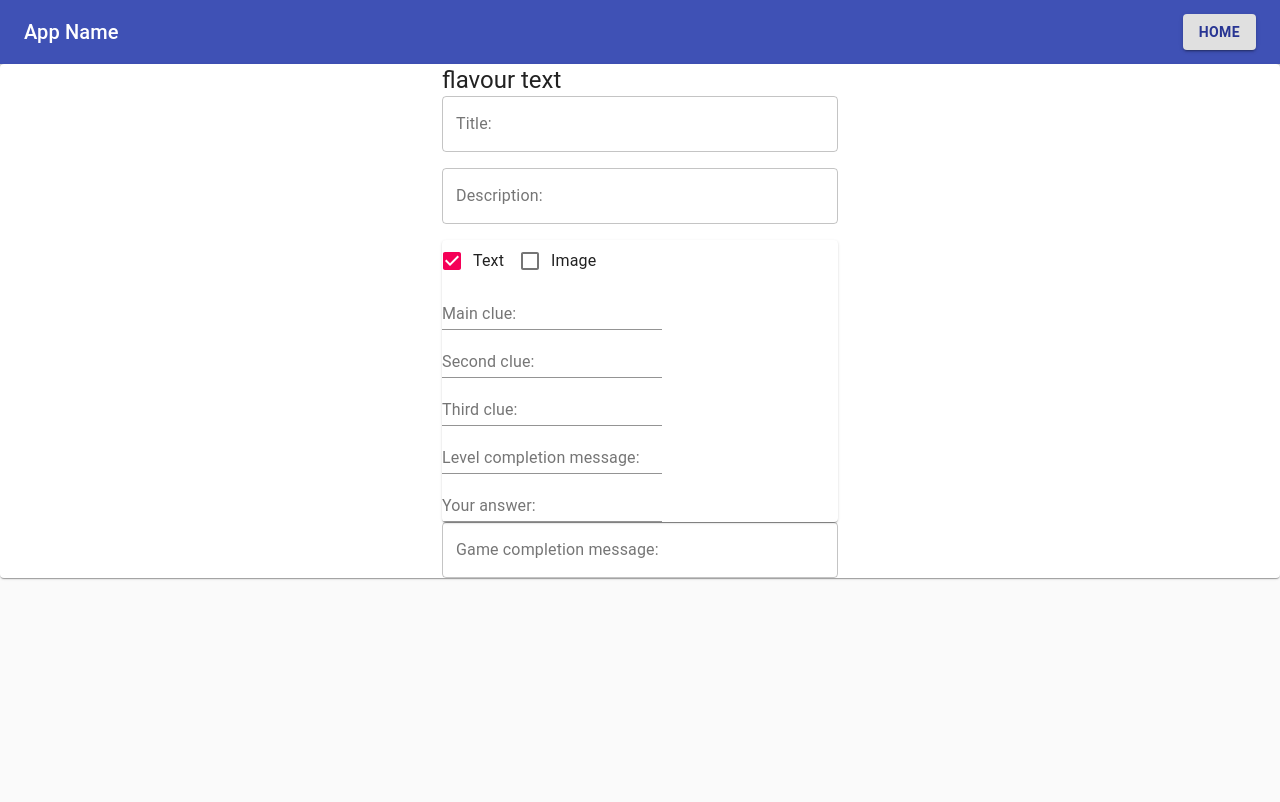
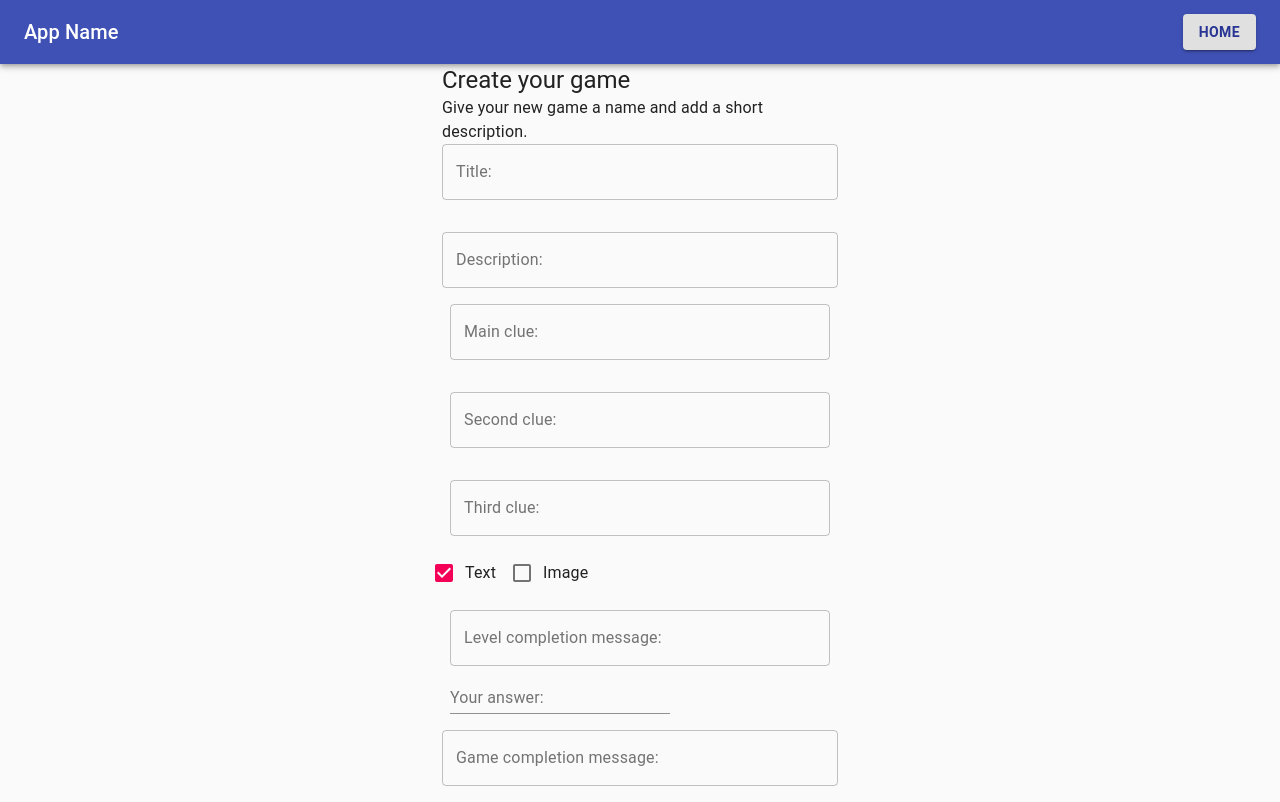
Before and after one commit to TonyDMorris/Front-End-Project, a React (Create React App) app: page /create in a window 1280 px wide. Built offline with nearby package versions, Linux system fonts and the light colour scheme; no server answers; what react-cloud-vision-api would draw is missing.

Commit message:
adding styling to Form component

```diff
--- a/src/components/Create.jsx
+++ b/src/components/Create.jsx
@@ -1,4 +1,4 @@
-import React from "react";
+import React, { Component } from "react";
 import {
   Card,
   Typography,
@@ -17,22 +17,25 @@ import Form from "./Form";
 import axios from "axios";
 import { navigate } from "@reach/router";
 
-class Create extends React.Component {
+class Create extends Component {
   state = { title: "", description: "", completion: "", levels: [] };
 
   render() {
     const { title, description, completion, levels } = this.state;
     return (
-      <Card>
       <Container component="main" maxWidth="xs">
         <CssBaseline />
 
-          <Grid>
+        <Grid container>
           <Typography component="h1" variant="h5">
-              flavour text
+            Create your game
           </Typography>
 
-            <Grid container spacing={2}>
+          <Typography>
+            Give your new game a name and add a short description.
+          </Typography>
+
+          <Grid container spacing={4}>
             <Grid item xs={12}>
               <TextField
                 variant="outlined"
@@ -53,8 +56,9 @@ class Create extends React.Component {
               />
             </Grid>
 
+            <Form handleLevel={this.handleLevel} />
+
             <Grid item xs={12}>
-                <Form handleLevel={this.handleLevel} />
               <TextField
                 variant="outlined"
                 fullWidth
@@ -71,7 +75,6 @@ class Create extends React.Component {
           </Grid>
         </Grid>
       </Container>
-      </Card>
     );
   }
   handleChange = (str, value) => {
--- a/src/components/Form.jsx
+++ b/src/components/Form.jsx
@@ -34,7 +34,40 @@ class Form extends Component {
       windata
     } = this.state;
     return (
-      <Card>
+      <Container>
+        <CssBaseline />
+
+        <Grid container spacing={4}>
+          <Grid item xs={12}>
+            <TextField
+              variant="outlined"
+              fullWidth
+              value={mainclue}
+              label="Main clue:"
+              onChange={(e) => this.handleChange("mainclue", e.target.value)}
+            />
+          </Grid>
+
+          <Grid item xs={12}>
+            <TextField
+              variant="outlined"
+              fullWidth
+              value={clue2}
+              label="Second clue:"
+              onChange={(e) => this.handleChange("clue2", e.target.value)}
+            />
+          </Grid>
+
+          <Grid item xs={12}>
+            <TextField
+              variant="outlined"
+              fullWidth
+              value={clue3}
+              label="Third clue:"
+              onChange={(e) => this.handleChange("clue3", e.target.value)}
+            />
+          </Grid>
+
           <FormGroup row>
             <FormControlLabel
               control={
@@ -57,26 +90,18 @@ class Form extends Component {
               label="Image"
             />
           </FormGroup>
+
+          <Grid item xs={12}>
             <TextField
-          value={mainclue}
-          label="Main clue:"
-          onChange={(e) => this.handleChange("mainclue", e.target.value)}
-        />
-        <TextField
-          value={clue2}
-          label="Second clue:"
-          onChange={(e) => this.handleChange("clue2", e.target.value)}
-        />
-        <TextField
-          value={clue3}
-          label="Third clue:"
-          onChange={(e) => this.handleChange("clue3", e.target.value)}
-        />
-        <TextField
+              variant="outlined"
+              fullWidth
               value={wintext}
               label="Level completion message:"
               onChange={(e) => this.handleChange("wintext", e.target.value)}
             />
+          </Grid>
+        </Grid>
+
         {wincondition && mainclue && clue2 && clue3 && wintext && windata && (
           <Fab
             onClick={() => {
@@ -102,7 +127,7 @@ class Form extends Component {
           wincondition={wincondition}
           handleWinData={this.handleWinData}
         />
-      </Card>
+      </Container>
     );
   }
   handleCheck = (winCon) => {
```
Lines whose indentation alone changed are shown as unchanged.
